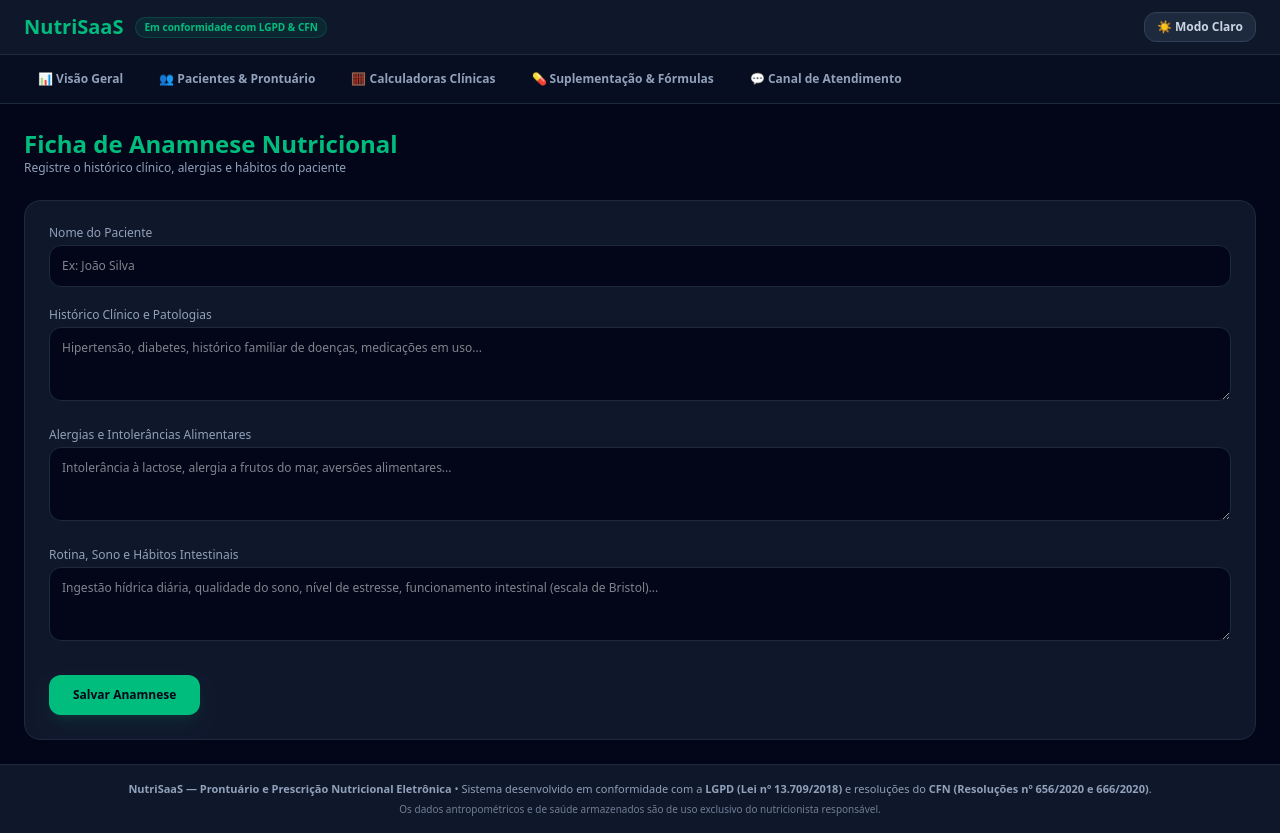
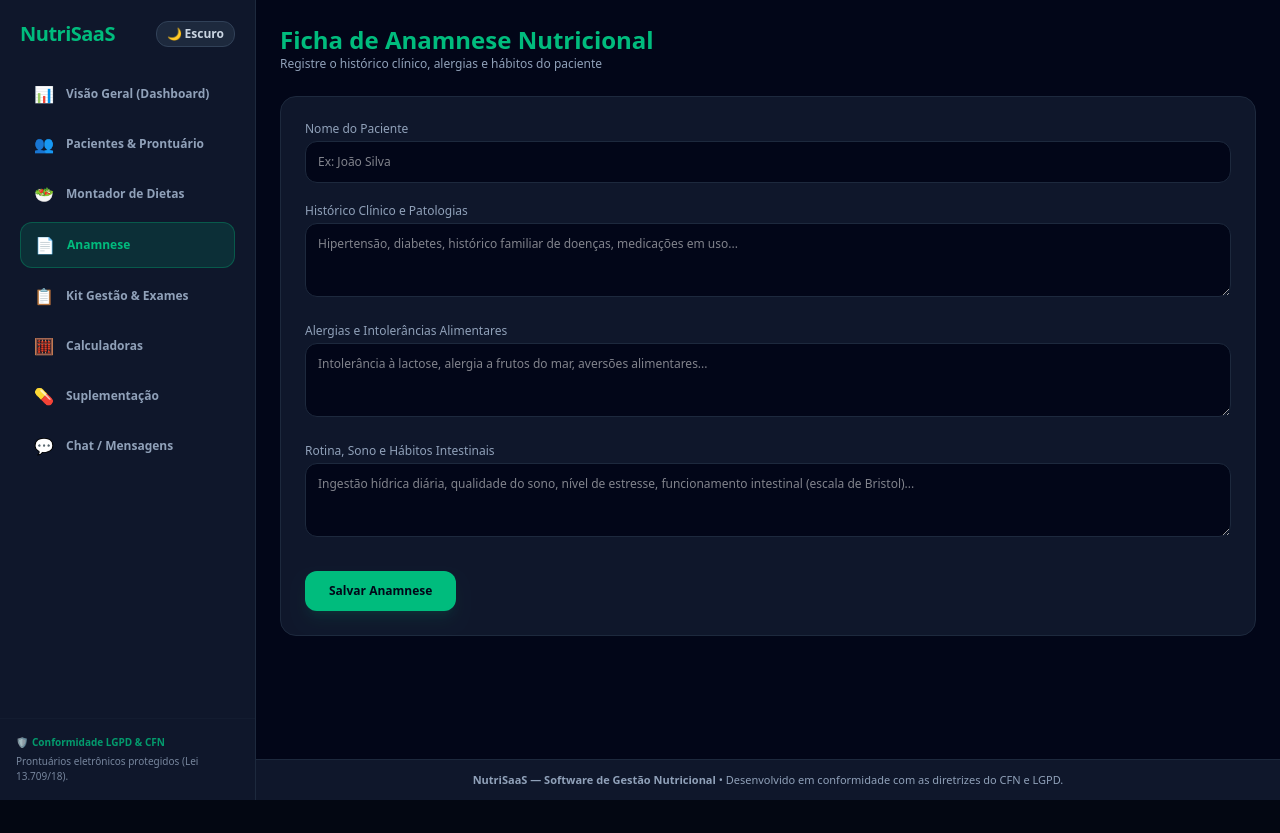
Before and after one commit to webdesignermarlon-code/nutrisaas, a Next.js app: page /dashboard/anamnese in a window 1280 px wide. After the commit the page ends 800 px from the top, so only its background shows below. Built offline with nearby package versions, Linux system fonts and the light colour scheme.

Commit message:
Restaura o menu lateral sidebar fixo no lado esquerdo conforme design original

```diff
--- a/app/dashboard/layout.tsx
+++ b/app/dashboard/layout.tsx
@@ -9,8 +9,17 @@ export default function DashboardLayout({ children }: { children: React.ReactNod
   const pathname = usePathname()
 
   useEffect(() => {
+    const checkTheme = () => {
       const theme = localStorage.getItem('nutrisaas-theme')
       setIsLight(theme === 'light')
+    }
+    checkTheme()
+    window.addEventListener('storage', checkTheme)
+    const interval = setInterval(checkTheme, 500)
+    return () => {
+      window.removeEventListener('storage', checkTheme)
+      clearInterval(interval)
+    }
   }, [])
 
   const toggleTheme = () => {
@@ -19,72 +28,89 @@ export default function DashboardLayout({ children }: { children: React.ReactNod
     localStorage.setItem('nutrisaas-theme', nextTheme)
   }
 
-  const navItems = [
-    { label: '📊 Visão Geral', href: '/dashboard' },
-    { label: '👥 Pacientes & Prontuário', href: '/dashboard/pacientes' },
-    { label: '🧮 Calculadoras Clínicas', href: '/dashboard/calculadoras' },
-    { label: '💊 Suplementação & Fórmulas', href: '/dashboard/suplementacao' },
-    { label: '💬 Canal de Atendimento', href: '/dashboard/chat' },
+  const menuItems = [
+    { label: 'Visão Geral (Dashboard)', icon: '📊', href: '/dashboard' },
+    { label: 'Pacientes & Prontuário', icon: '👥', href: '/dashboard/pacientes' },
+    { label: 'Montador de Dietas', icon: '🥗', href: '/dashboard/dietas' },
+    { label: 'Anamnese', icon: '📄', href: '/dashboard/anamnese' },
+    { label: 'Kit Gestão & Exames', icon: '📋', href: '/dashboard/gestao' },
+    { label: 'Calculadoras', icon: '🧮', href: '/dashboard/calculadoras' },
+    { label: 'Suplementação', icon: '💊', href: '/dashboard/suplementacao' },
+    { label: 'Chat / Mensagens', icon: '💬', href: '/dashboard/chat' },
   ]
 
+  const bgSidebar = isLight ? 'bg-white border-slate-200' : 'bg-slate-900 border-slate-800'
+  const bgMain = isLight ? 'bg-slate-100 text-slate-900' : 'bg-slate-950 text-slate-100'
+
   return (
-    <div className={`min-h-screen flex flex-col ${isLight ? 'bg-slate-100 text-slate-900' : 'bg-slate-950 text-slate-100'}`}>
+    <div className={`min-h-screen flex ${bgMain}`}>
 
-      {/* Topo de Navegação */}
-      <header className={`border-b px-6 py-3 flex justify-between items-center ${isLight ? 'bg-white border-slate-200' : 'bg-slate-900 border-slate-800'}`}>
-        <div className="flex items-center gap-3">
-          <span className="text-xl font-extrabold text-emerald-500">NutriSaaS</span>
-          <span className="text-[10px] bg-emerald-500/10 text-emerald-500 px-2 py-0.5 rounded-full border border-emerald-500/20 font-semibold">
-            Em conformidade com LGPD & CFN
-          </span>
+      {/* Sidebar Fixo na Esquerda (no-print para sumir ao imprimir receitas/PDFs) */}
+      <aside className={`w-64 border-r flex flex-col justify-between shrink-0 no-print min-h-screen ${bgSidebar}`}>
+        <div className="p-5 space-y-6">
+
+          {/* Logo NutriSaaS + Botão do Tema */}
+          <div className="flex items-center justify-between">
+            <Link href="/dashboard" className="text-xl font-extrabold text-emerald-500 tracking-tight">
+              NutriSaaS
+            </Link>
+            <button
+              onClick={toggleTheme}
+              className={`text-xs px-2.5 py-1 rounded-xl border font-semibold transition ${
+                isLight ? 'bg-slate-100 border-slate-300 text-slate-700' : 'bg-slate-800 border-slate-700 text-slate-300'
+              }`}
+              title="Alternar Tema Claro/Escuro"
+            >
+              {isLight ? '☀️ Claro' : '🌙 Escuro'}
+            </button>
           </div>
 
-        <div className="flex items-center gap-4">
-          <button
-            onClick={toggleTheme}
-            className={`px-3 py-1.5 rounded-xl border text-xs font-semibold transition ${
-              isLight ? 'bg-slate-100 border-slate-300 text-slate-700' : 'bg-slate-800 border-slate-700 text-slate-300'
-            }`}
-          >
-            {isLight ? '🌙 Modo Escuro' : '☀️ Modo Claro'}
-          </button>
-        </div>
-      </header>
+          {/* Links do Menu Vertical */}
+          <nav className="space-y-1.5">
+            {menuItems.map((item) => {
+              const active = pathname === item.href
 
-      {/* Menu Principal */}
-      <nav className={`border-b px-6 py-2 flex gap-2 overflow-x-auto ${isLight ? 'bg-slate-50 border-slate-200' : 'bg-slate-900/50 border-slate-800'}`}>
-        {navItems.map((item) => {
-          const active = pathname === item.href
               return (
                 <Link
                   key={item.href}
                   href={item.href}
-              className={`px-3.5 py-2 rounded-xl text-xs font-semibold whitespace-nowrap transition ${
+                  className={`flex items-center gap-3 px-3.5 py-2.5 rounded-xl text-xs font-semibold transition ${
                     active
-                  ? 'bg-emerald-500 text-slate-950 font-bold shadow-sm'
+                      ? 'bg-emerald-500/15 text-emerald-500 border border-emerald-500/30 font-bold'
                       : isLight
-                  ? 'text-slate-600 hover:bg-slate-200/60'
-                  : 'text-slate-400 hover:bg-slate-800'
+                      ? 'text-slate-600 hover:bg-slate-100'
+                      : 'text-slate-400 hover:bg-slate-800/60'
                   }`}
                 >
-              {item.label}
+                  <span className="text-base">{item.icon}</span>
+                  <span>{item.label}</span>
                 </Link>
               )
             })}
           </nav>
+        </div>
 
-      {/* Conteúdo da Página */}
+        {/* Selo LGPD / CFN no Rodapé do Sidebar */}
+        <div className="p-4 border-t border-slate-800/40 text-[10px] space-y-1 opacity-80">
+          <div className="flex items-center gap-1 text-emerald-500 font-bold">
+            <span>🛡️</span> Conformidade LGPD & CFN
+          </div>
+          <p className={isLight ? 'text-slate-500' : 'text-slate-400'}>
+            Prontuários eletrônicos protegidos (Lei 13.709/18).
+          </p>
+        </div>
+      </aside>
+
+      {/* Conteúdo Principal da Direita */}
+      <div className="flex-1 flex flex-col min-w-0">
         <main className="flex-1 p-6 max-w-7xl w-full mx-auto">{children}</main>
 
-      {/* Rodapé Obrigatório de Adequação Jurídica LGPD/CFN */}
-      <footer className={`border-t px-6 py-4 text-center text-[11px] space-y-1 no-print ${isLight ? 'bg-white border-slate-200 text-slate-500' : 'bg-slate-900 border-slate-800 text-slate-400'}`}>
-        <p>
-          <b>NutriSaaS — Prontuário e Prescrição Nutricional Eletrônica</b> • Sistema desenvolvido em conformidade com a <b>LGPD (Lei nº 13.709/2018)</b> e resoluções do <b>CFN (Resoluções nº 656/2020 e 666/2020)</b>.
-        </p>
-        <p className="text-[10px] opacity-75">
-          Os dados antropométricos e de saúde armazenados são de uso exclusivo do nutricionista responsável.
-        </p>
+        {/* Rodapé Informativo */}
+        <footer className={`border-t px-6 py-3 text-center text-[11px] no-print ${isLight ? 'bg-white border-slate-200 text-slate-500' : 'bg-slate-900 border-slate-800 text-slate-400'}`}>
+          <b>NutriSaaS — Software de Gestão Nutricional</b> • Desenvolvido em conformidade com as diretrizes do CFN e LGPD.
         </footer>
+      </div>
+
     </div>
   )
 }
```
Lines whose indentation alone changed are shown as unchanged.
